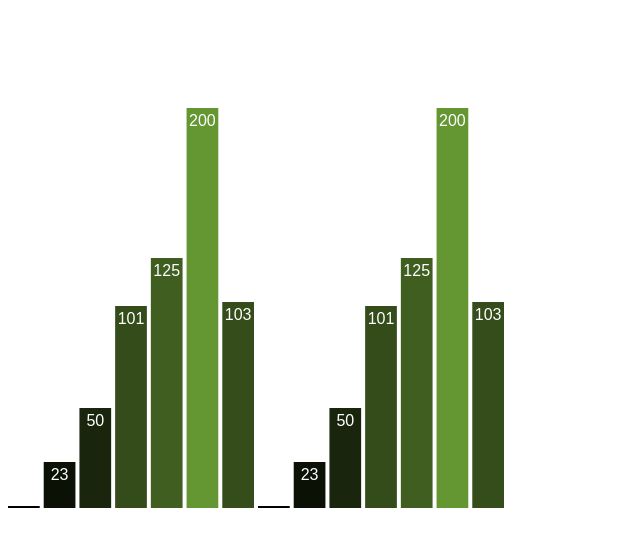
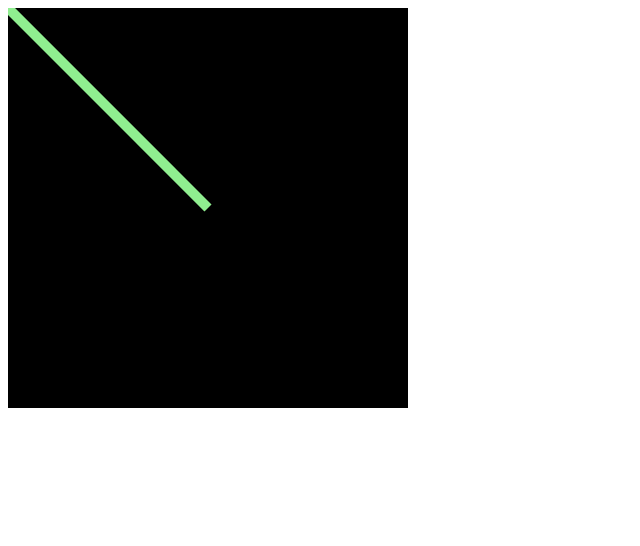
Before and after one commit to pat-white-code/d3, a plain HTML site: page drawing-with-data.html in a window 1280 px wide. Shown: the whole page, without its empty margins (0-640 px from the left). Drawn offline with nearby package versions, Linux system fonts and the light colour scheme.

Commit message:
starts drawing lines

```diff
--- /dev/null
+++ b/drawing-lines.js
@@ -0,0 +1,41 @@
+// let w = 200;
+// let h = 500;
+
+// const monthlySales = [
+//   {month: 10, sales: 104},
+//   {month: 20, sales: 312},
+//   {month: 30, sales: 124},
+//   {month: 40, sales: 205},
+//   {month: 50, sales: 300},
+//   {month: 60, sales: 315},
+//   {month: 70, sales: 267},
+//   {month: 80, sales: 123},
+//   {month: 90, sales: 50},
+//   {month: 100, sales: 107}
+// ]
+
+// const lineFunc = d3.line()
+//   .x(d => d.month * 2)
+//   .y(d => d.sales)
+//   .context('linear');
+
+// const svg = d3.select('body').append('svg').attr('width', w).attr('height', h);
+
+// const viz = svg.append('path')
+//   .attr('d', lineFunc(monthlySales))
+//   .attr('stroke', 'purple')
+//   .attr('stroke-width', 2)
+//   .attr('fill', 'none')
+
+let svg = d3.select('body').append('svg')
+            .attr('width', 400)
+            .attr('height', 400)
+            .style('background-color', 'black');
+
+  svg.append('line')
+      .style("stroke", "lightgreen")
+      .style("stroke-width", 10)
+      .attr("x1", 0)
+      .attr("y1", 0)
+      .attr("x2", 200)
+      .attr("y2", 200);
--- a/drawing-with-data.html
+++ b/drawing-with-data.html
@@ -8,6 +8,6 @@
 </head>
 <body>
 
-  <script src="./drawing-with-data.js"></script>
+  <script src="./drawing-lines.js"></script>
 </body>
 </html>
--- a/drawing-with-data.js
+++ b/drawing-with-data.js
@@ -24,12 +24,8 @@ svg.selectAll('text')
   .enter()
   .append('text')
   .text(d => d)
+  // .attrs({fill: 'white'})
   .attr('text-anchor', 'middle')
   .attr('x', (d, i)=> i * (w / data.length) + (w / data.length - padding) / 2)
-  .attr('fill', 'white')
   .attr('y', (d) => h - d * 2 + 18)
   .attr('font-family', 'sans-serif')
-  .attr({
-    x: (d, i) => i * (w / data.length),
-    y: d => h - d * 2
-  })
```
